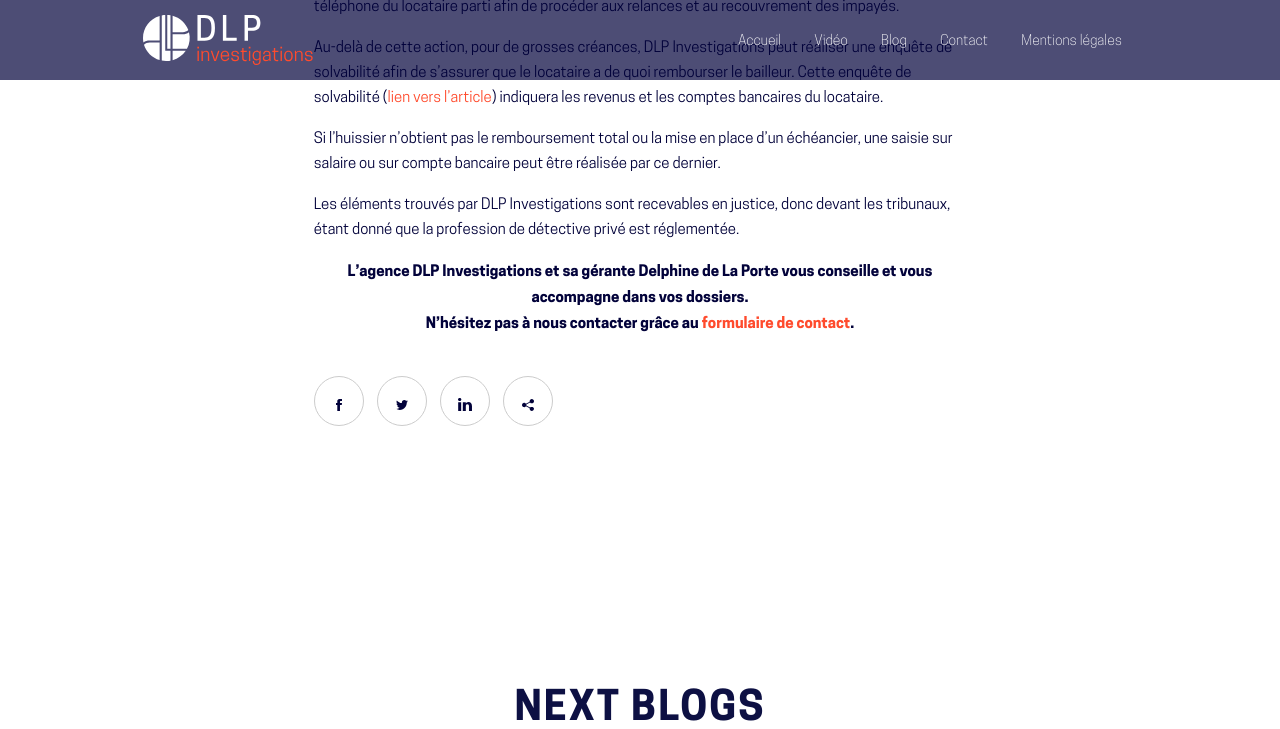
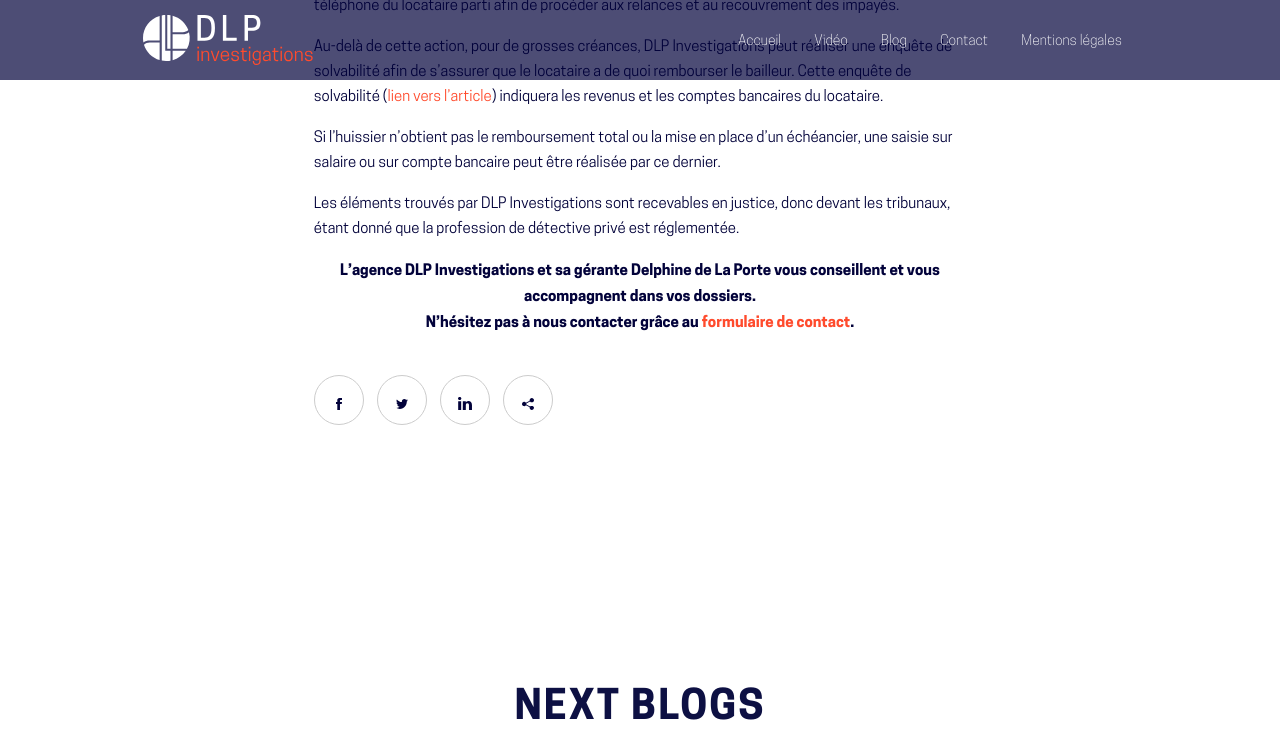
Before and after one commit to lobo-studio/dpl_investigation, a Jekyll site: the page built from _posts/2018-10-30-locataire-parti-sans-payer.md, in a window 1280 px wide and 900 px high, scrolled down 2055 px, cut to the strip 0-729 px from the top of the window. Built offline with Jekyll 4.4.1, drawn with Linux system fonts in a browser that asks for light colours; nearby versions of some CDN libraries.

Commit message:
Updated '_posts/2018-10-30-locataire-parti-sans-payer.md' via CloudCannon

```diff
--- a/_posts/2018-10-30-locataire-parti-sans-payer.md
+++ b/_posts/2018-10-30-locataire-parti-sans-payer.md
@@ -9,7 +9,7 @@
 
 Concernant les bailleurs, cela permet d’utiliser et faire vivre un bien immobilier que le propri&eacute;taire n’habite pas.<br>La location est donc gagnant-gagnant pour chacune des parties.
 
-Cependant, il y a des loyers impay&eacute;s…**<br>Qu’est ce qu’un impay&eacute; et comment faire le cas &eacute;ch&eacute;ant ?**
+Cependant, il y a des loyers impay&eacute;s…<br>**Qu’est ce qu’un impay&eacute; et comment faire le cas &eacute;ch&eacute;ant ?**
 
 ### Le loyer impay&eacute; et ses protections
 
@@ -51,5 +51,5 @@
 
 Les &eacute;l&eacute;ments trouv&eacute;s par DLP Investigations sont recevables en justice, donc devant les tribunaux, &eacute;tant donn&eacute; que la profession de d&eacute;tective priv&eacute; est r&eacute;glement&eacute;e.
 
-**L'agence DLP Investigations et sa g&eacute;rante Delphine de La Porte vous conseille et vous accompagne dans vos dossiers.**<br>**N'h&eacute;sitez pas &agrave; nous contacter gr&acirc;ce au&nbsp;[formulaire de contact](https://dlp-investigations.fr/#contact).**
+**L'agence DLP Investigations et sa g&eacute;rante Delphine de La Porte vous conseillent et vous accompagnent dans vos dossiers.**<br>**N'h&eacute;sitez pas &agrave; nous contacter gr&acirc;ce au&nbsp;[formulaire de contact](https://dlp-investigations.fr/#contact).**
 {: .center-this-text}
```
